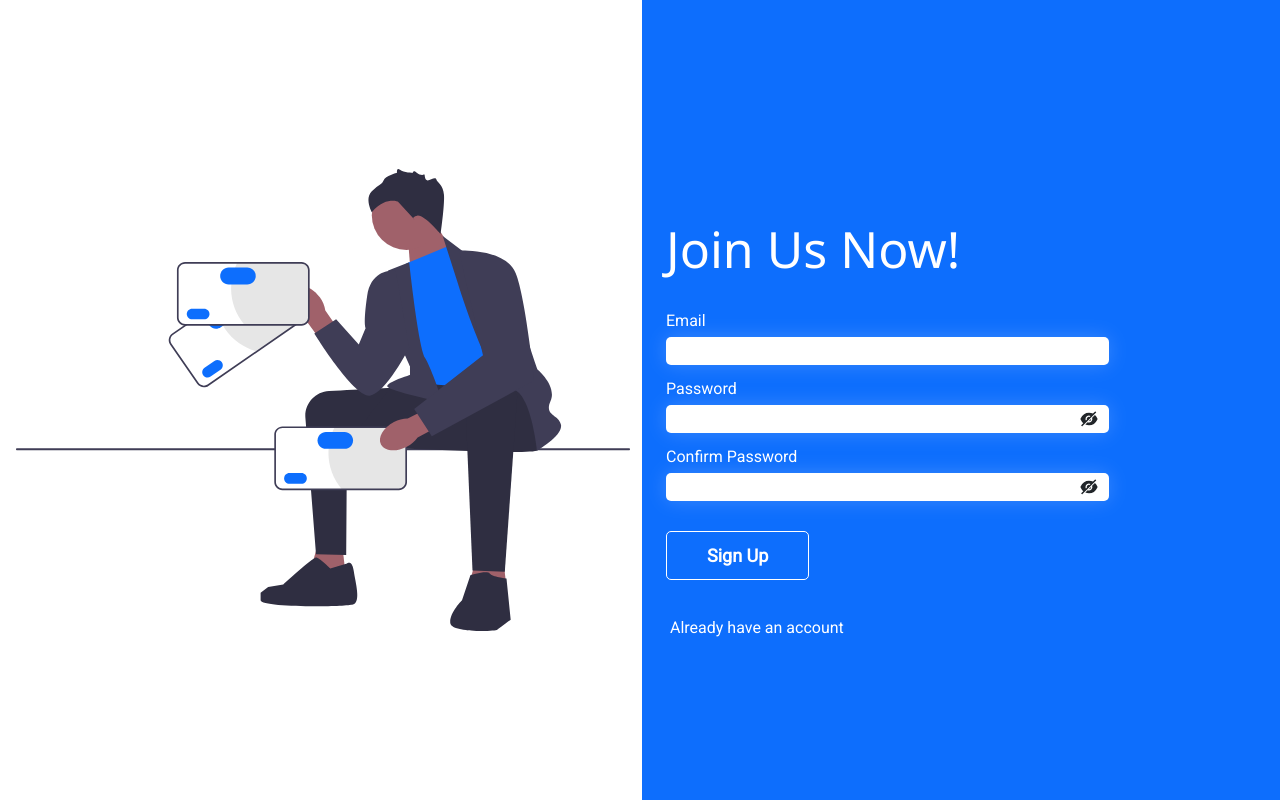
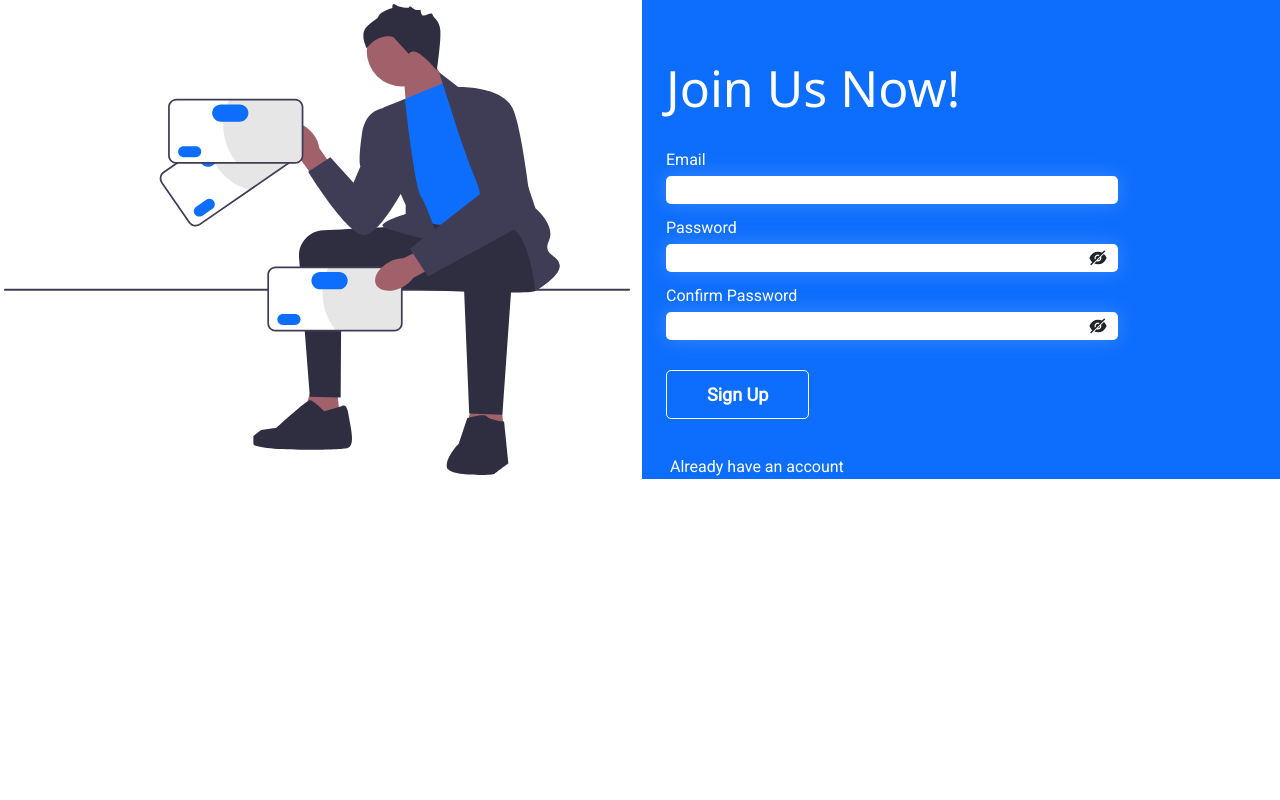
Before and after one commit to alfarouq-tech/AFT-Dashboard, a React (Create React App) app: page /sign-up in a window 1280 px wide. Built offline with nearby package versions, Linux system fonts and the light colour scheme.

Commit message:
Fix main dashboard page UI issues

```diff
--- a/src/components/BaseTable.tsx
+++ b/src/components/BaseTable.tsx
@@ -23,7 +23,7 @@ const BaseTable = ({
   all,
   colSpan,
 }: Props) => (
-  <section className="base-table mt-4">
+  <section className="base-table mt-5">
     <h2 className="text-muted mb-3 mt-4 pb-2 fs-4">{tableTitle}</h2>
     {
       !projects.length && !employees.length ? (
--- a/src/css/index.css
+++ b/src/css/index.css
@@ -16,11 +16,8 @@ font-family: 'Roboto Slab', serif;
 /* Start Global */
 html,
 body,
-#root,
-.container,
-.row {
+#root {
   padding: 0;
-  margin: 0;
   font-family:
     Roboto,
     -apple-system,
@@ -34,7 +31,6 @@ body,
     Helvetica Neue,
     sans-serif;
   overflow-x: hidden;
-  height: 100vh;
 }
 
 h1,
--- a/src/pages/Dashboard.tsx
+++ b/src/pages/Dashboard.tsx
@@ -23,7 +23,6 @@ const Dashboard = () => {
   const projects = useAppSelector((state) => state.projects.projects);
   return (
     <main className="container">
-      <div className="row">
       <div className="cards d-flex flex-wrap justify-content-center justify-content-md-between">
         <BasePerformanceCard
           title="Total Projects"
@@ -54,7 +53,7 @@ const Dashboard = () => {
           time="Since Last Month"
         />
       </div>
-        <div className="charts d-flex flex-wrap justify-content-between">
+      <div className="charts d-flex flex-wrap justify-content-between my-5">
         <div>
           <PerformanceChart />
         </div>
@@ -78,7 +77,6 @@ const Dashboard = () => {
         all={false}
         colSpan={5}
       />
-      </div>
     </main>
   );
 };
```
Lines whose indentation alone changed are shown as unchanged.
